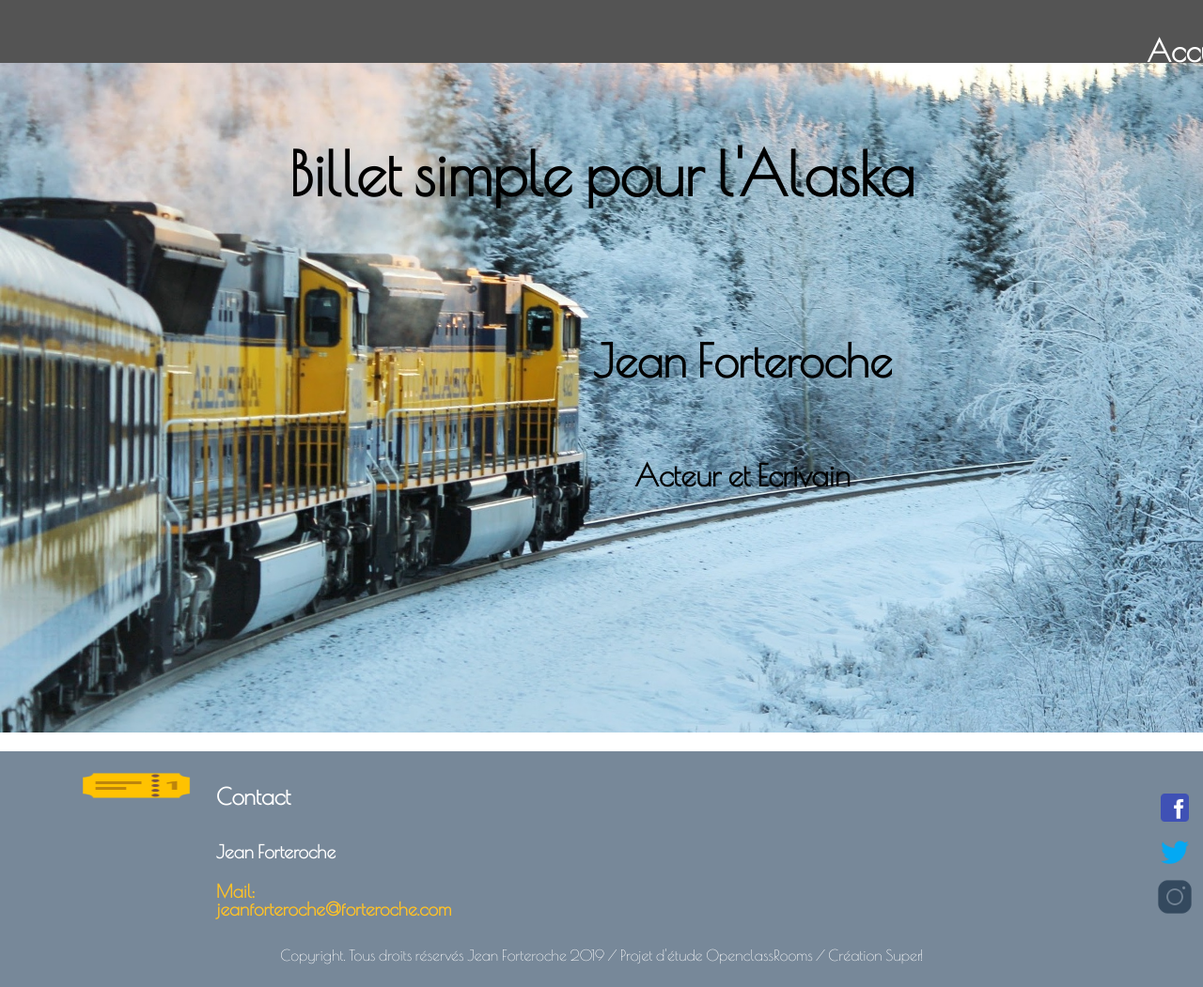
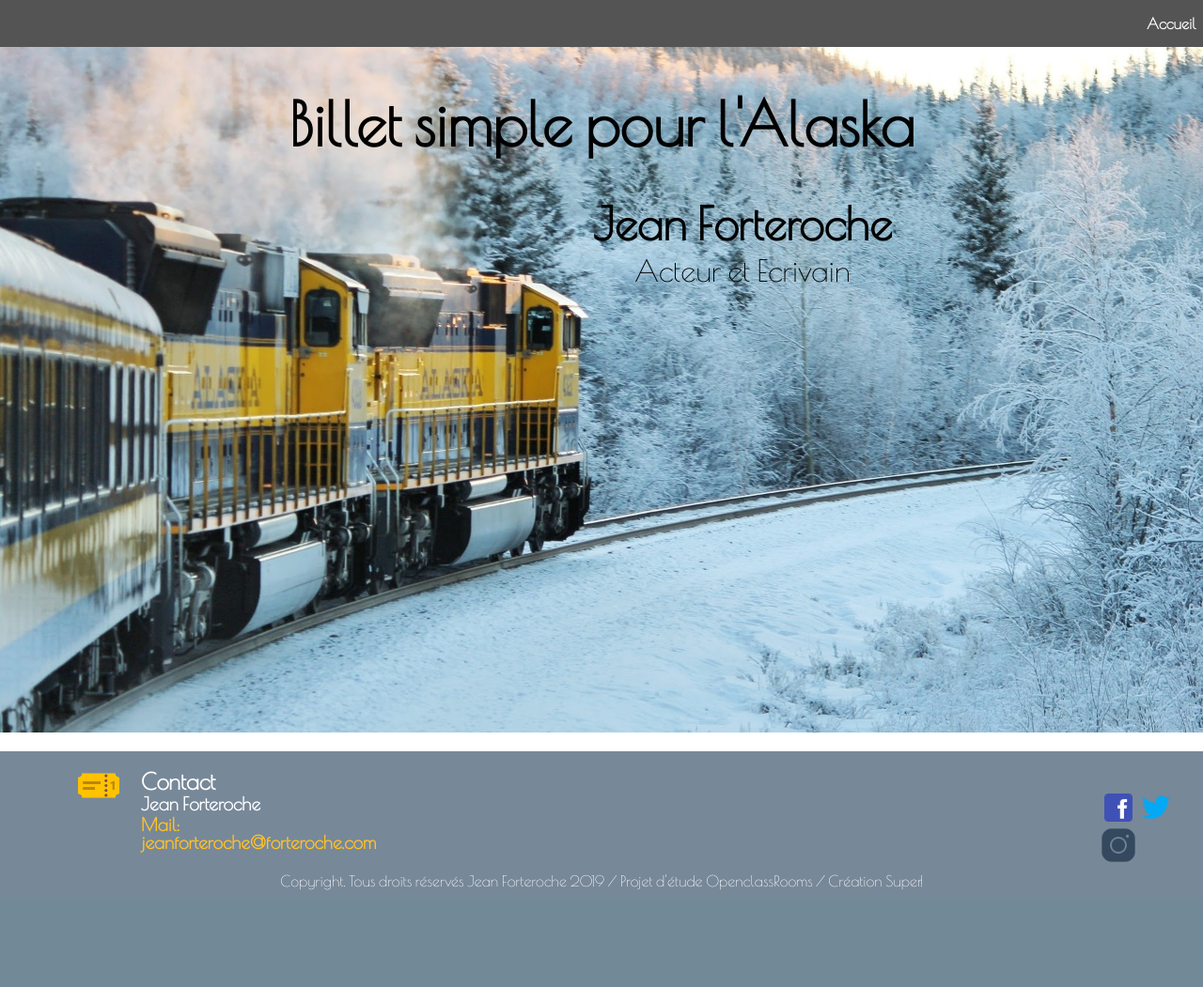
Before and after one commit to PaulineM9/OC_Projet4, a PHP site: page / in a window 1280 px wide. Shown: the whole page at 94% size. After the commit the page ends 948 px from the top, so only its background shows below. Run offline with PHP 8.4, Linux system fonts and the light colour scheme; data that the repository does not hold is empty; some libraries are stand-ins or nearby versions.

Commit message:
Changes default values for css

```diff
--- a/public/stylesheet.css
+++ b/public/stylesheet.css
@@ -1,6 +1,6 @@
 /* PROJET 4 OC: BLOG DE JEAN FORTEROCHE */
 /* Reset CSS */
-/* html, body, div, span, applet, object, iframe,
+html, body, div, span, applet, object, iframe,
 h1, h2, h3, h4, h5, h6, p, blockquote, pre,
 a, abbr, acronym, address, big, cite, code,
 del, dfn, em, img, ins, kbd, q, s, samp,
@@ -20,7 +20,7 @@ time, mark, audio, video {
 	font: inherit;
 	vertical-align: baseline;
 	box-sizing: border-box;
-} */
+}
 /* HTML5 display-role reset for older browsers */
 article, aside, details, figcaption, figure,
 footer, header, hgroup, menu, nav, section {
```
